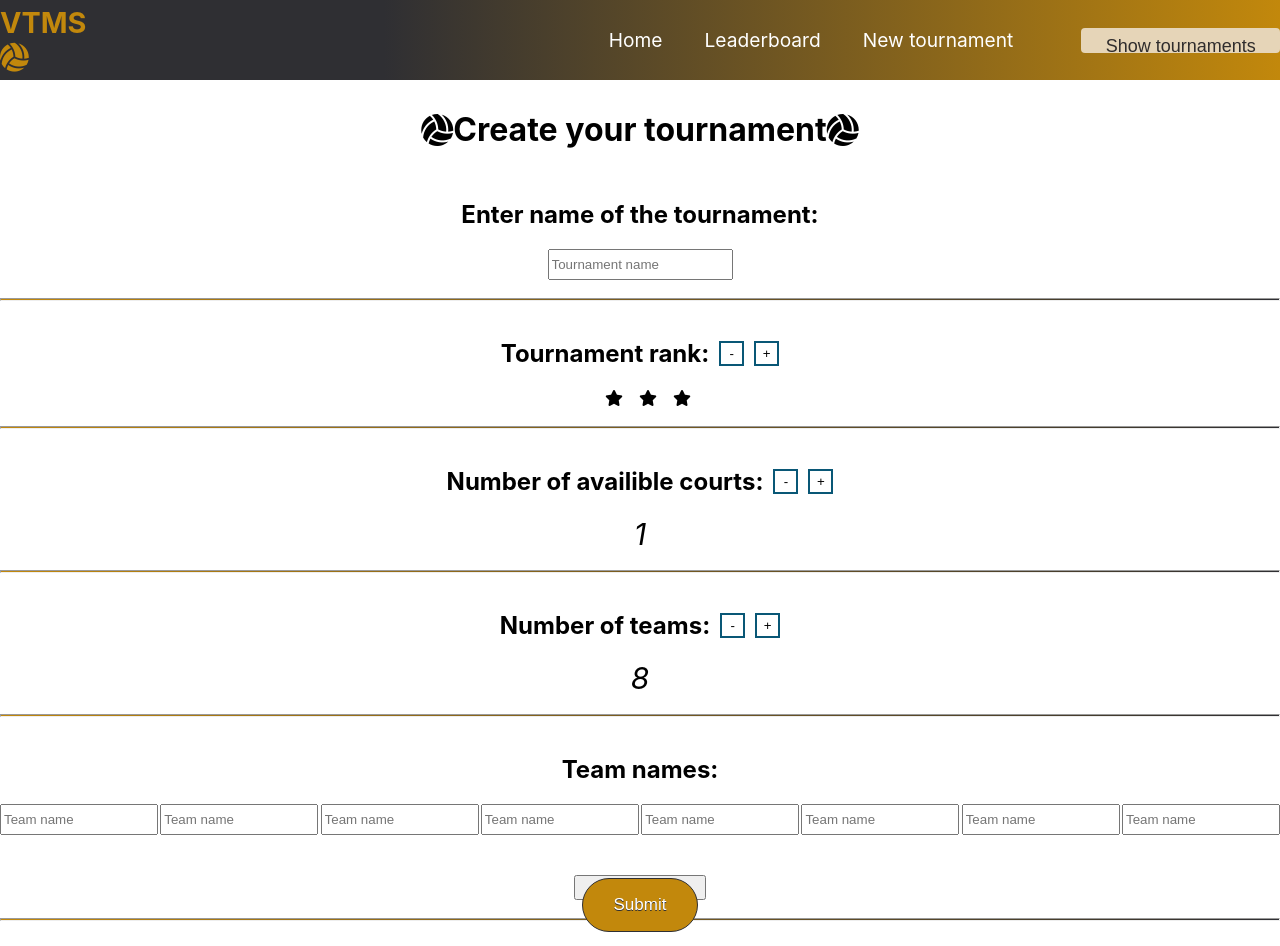
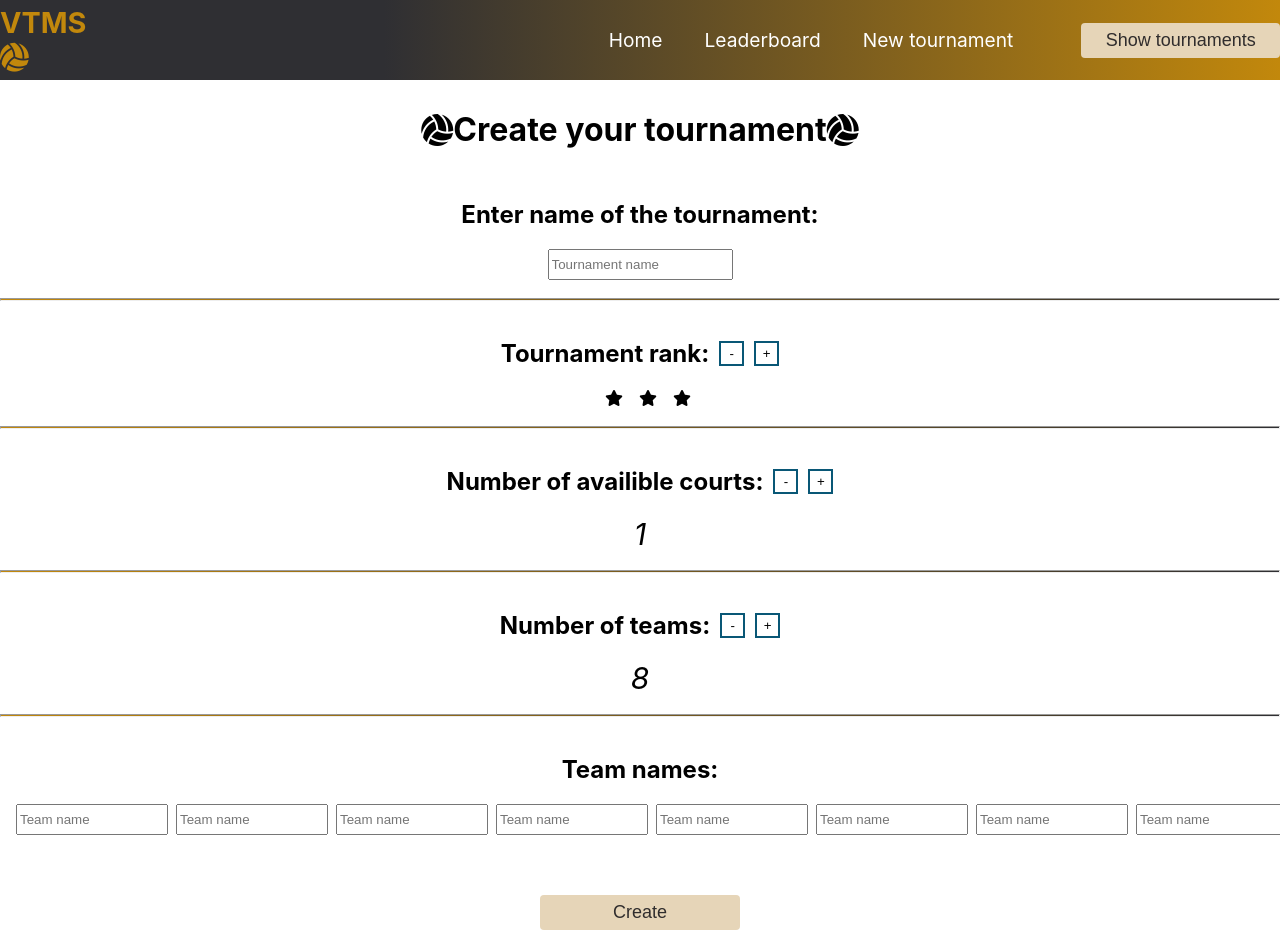
Before and after one commit to FilipBabiec/INM-Proj, a React (Create React App) app in the folder inm-proj/: page /NewTournament in a window 1280 px wide. Shown: the top 946 px of the page. Built offline with nearby package versions, Linux system fonts and the light colour scheme.

Commit message:
added reading the team name inputs

```diff
--- a/inm-proj/src/components/TournamentCreator/TournamentCreator.js
+++ b/inm-proj/src/components/TournamentCreator/TournamentCreator.js
@@ -1,9 +1,28 @@
-import React, { Component } from 'react'
+import React, { Component, useState } from 'react'
 import Counter from '../functional/Counter';
 import './TournamentCreator.css';
+import { Button } from '../functional/Button';
+import firebase from '../../firebase';
+import { Router } from 'react-router-dom';
+// import { notesRef } from '../../firebase'
 
 class TournamentCreator extends Component {
-  state = { name: undefined, rank: 3, teamNumber: 8, courts: 1 }
+  state = {
+    name: undefined,
+    rank: 3,
+    teamNumber: 8,
+    courts: 1,
+    teams: [
+      { id: 0, name: undefined },
+      { id: 1, name: undefined },
+      { id: 2, name: undefined },
+      { id: 3, name: undefined },
+      { id: 4, name: undefined },
+      { id: 5, name: undefined },
+      { id: 6, name: undefined },
+      { id: 7, name: undefined }
+    ]
+  }
 
   handleIncrementRank = () => {
     if (this.state.rank < 5) this.setState({ rank: this.state.rank + 1 });
@@ -26,19 +45,29 @@ class TournamentCreator extends Component {
   };
 
   handleDecrementTeams = () => {
-    if (this.state.teamNumber > 1) this.setState({ teamNumber: this.state.teamNumber - 1 });
+    if (this.state.teamNumber > 4) this.setState({ teamNumber: this.state.teamNumber - 1 });
   };
 
   setName = (val) => {
     this.setState({ name: val.target.value })
   }
 
+  setTeam = (val) => {
+    console.log(val.target.id)
+    let teams = [...this.state.teams];
+    let team = {...teams[val.target.id]}
+    team.name = val.target.value;
+    teams[val.target.id] = team;
+    this.setState({ teams })
+  }
+
+
   render() {
     return (
       <div className='tournamentWrapper'>
         <h1 className='tournamentCreatorTitle'><i className="fa-solid fa-volleyball"></i>Create your tournament<i className="fa-solid fa-volleyball"></i></h1>
         <div className='column'>
-          <h2>Enter name of the tournament:  </h2><input type="text" onChange={this.setName} placeholder='Tournament name'/>
+          <h2>Enter name of the tournament:  </h2><input type="text" onChange={this.setName} placeholder='Tournament name' />
         </div>
         <hr className="line" />
         <div className='column'>
@@ -69,10 +98,12 @@ class TournamentCreator extends Component {
           <div className='row'>
             <h2 className="counters">Team names: </h2>
           </div>
-          <div className='teamNameInputs'>{[...Array(this.state.teamNumber)].map((e, i) => <div key={i}><input className='inputTeam' type="text" onChange={this.getTeamName} placeholder='Team name'/></div>)}</div>
+          <div className='teamNameInputs'>
+            {[...Array(this.state.teamNumber)].map((e, i) => <span key={i}><input className='teamNameInputs' type="text" id={i} onChange={this.setTeam} placeholder='Team name' /></span>)}
+          </div>
         </div>
         <div className='column'>
-        <button><a href="#" class="submitButton">Submit</a></button>
+          <Button onClick={this.submitTournament}>Create</Button>
         </div>
         <hr className="line" />
       </div>
--- a/inm-proj/src/components/functional/Button.css
+++ b/inm-proj/src/components/functional/Button.css
@@ -3,18 +3,20 @@
 }
 
 .btn {
-  padding: 8px 20px;
+  padding: 10px 20px;
   border-radius: 4px;
   outline: none;
   border: none;
   cursor: pointer;
   color: rgb(47, 47, 51);
   width: 200px;
-  transition: 250;
+  transition: 250ms;
+  height: 35px;
+
 }
 
 .btn:hover {
-  padding: 8px 20px;
+  padding: 5px 20px;
   transition: all 0.3s ease-out;
   background: white;
   color: rgb(194, 136, 12);
@@ -35,7 +37,7 @@
 }
 
 .btn--medium {
-  padding: 8px 20px;
+  padding: 5px 20px;
   border-radius: 4px;
   font-size: 18px;
   color: rgb(48, 45, 45);
--- a/inm-proj/src/components/navbar/Navbar.js
+++ b/inm-proj/src/components/navbar/Navbar.js
@@ -1,13 +1,14 @@
-import React, { Component } from 'react';
+import React, { useState, Component } from 'react';
 import { Button } from '../functional/Button';
 import { MenuItems } from "./MenuItems"
-import NewTournament from '../../pages/NewTournament';
+import firebase from '../../firebase';
 import './Navbar.css'
 import Sidebar from '../sidebar/Sidebar';
 import '../sidebar/Sidebar.css';
 
 class Navbar extends Component {
   state = { clicked: false }
+
 
   handleClick = () => {
     this.setState({clicked: !this.state.clicked})
--- /dev/null
+++ b/inm-proj/src/firebase.js
@@ -0,0 +1,25 @@
+// Import the functions you need from the SDKs you need
+import { initializeApp } from "firebase/app";
+import "firebase/database"
+// import { getAnalytics } from "firebase/analytics";
+// TODO: Add SDKs for Firebase products that you want to use
+// https://firebase.google.com/docs/web/setup#available-libraries
+
+// Your web app's Firebase configuration
+// For Firebase JS SDK v7.20.0 and later, measurementId is optional
+const firebaseConfig = {
+  apiKey: "AIzaSyCCwI_e6dYrg3Zcxm1UgPl9ikUEVP2qhG4",
+  authDomain: "vtms-596a9.firebaseapp.com",
+  projectId: "vtms-596a9",
+  storageBucket: "vtms-596a9.appspot.com",
+  messagingSenderId: "1075749610805",
+  appId: "1:1075749610805:web:e6aab465311da24763987c",
+  measurementId: "G-JFPSEDSCH2"
+};
+
+// Initialize Firebase
+const firebase = initializeApp(firebaseConfig);
+// const databaseRef = firebase.database().ref()
+// export const notesRef = databaseRef.child("notes")
+
+export default firebase
```
Also changed, not shown: inm-proj/src/components/sidebar/SidebarData.js (+21 -0 lines), inm-proj/src/components/navbar/MenuItems.js (line endings or trailing spaces).
